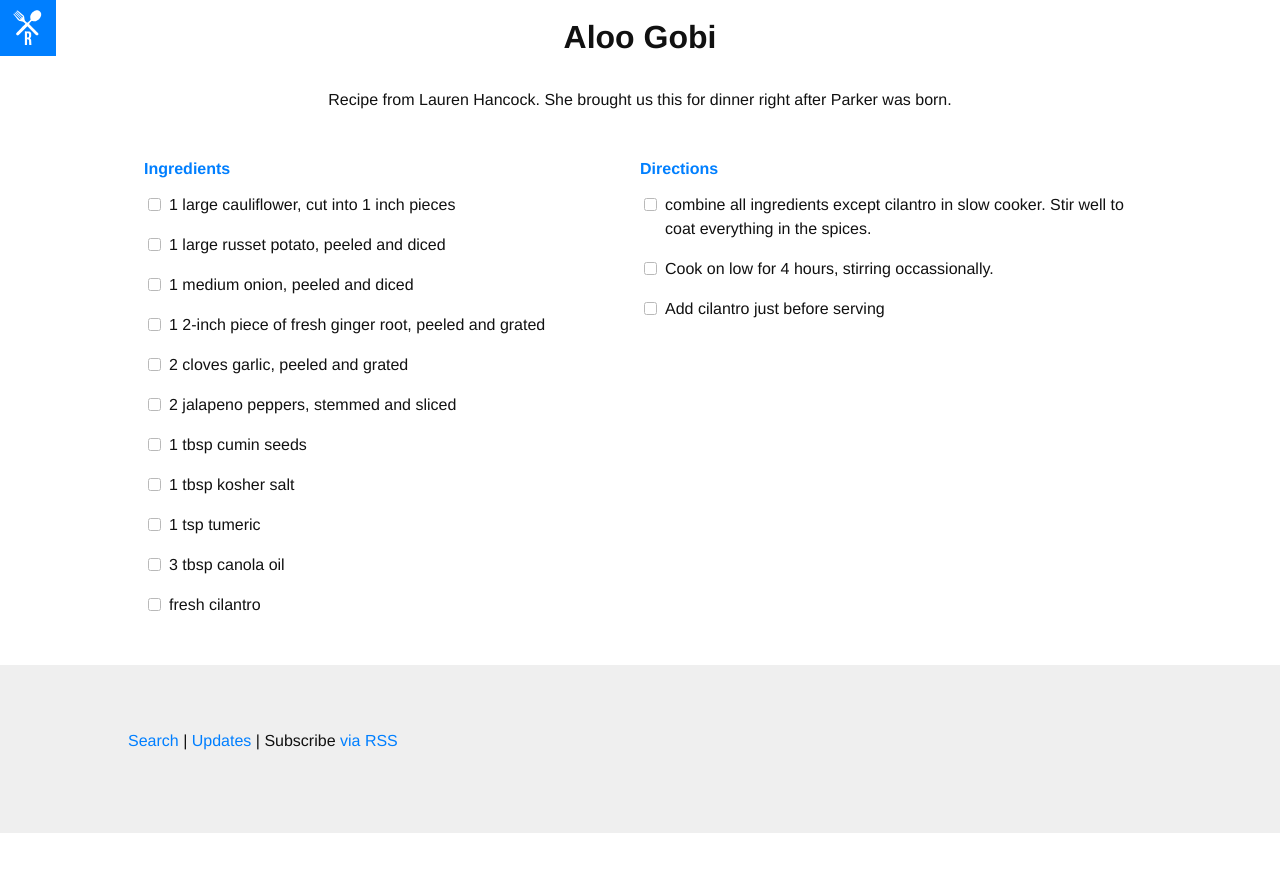
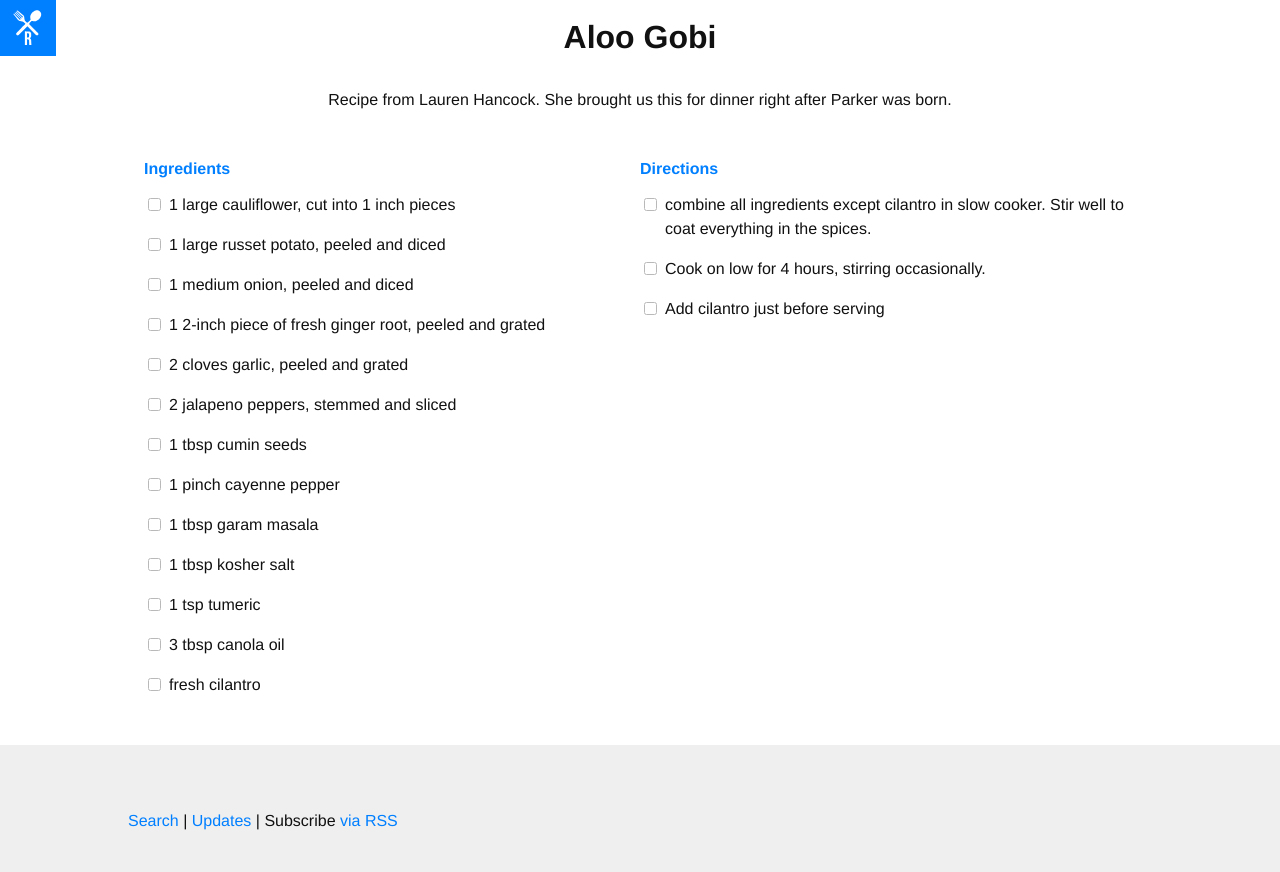
Before and after one commit to roykroth/roth-recipes, a Jekyll site: the page built from _recipes/aloo-gobi.md, in a window 1280 px wide and 900 px high, scrolled down 764 px. Shown: the top 872 px of the window. Built offline with Jekyll 4.4.1, drawn with Linux system fonts in a browser that asks for light colours; nearby versions of some CDN libraries; some web fonts are replaced; before the commit the page ends 1597 px from its top, so only the background shows below that.

Commit message:
Updating Recipes Thu Jan 10 15:58:24 PST 2019

```diff
--- a/_recipes/aloo-gobi.md
+++ b/_recipes/aloo-gobi.md
@@ -12,6 +12,8 @@ ingredients:
 - 2 cloves garlic, peeled and grated
 - 2 jalapeno peppers, stemmed and sliced
 - 1 tbsp cumin seeds
+- 1 pinch cayenne pepper
+- 1 tbsp garam masala
 - 1 tbsp kosher salt
 - 1 tsp tumeric
 - 3 tbsp canola oil
@@ -19,7 +21,7 @@ ingredients:
 
 directions:
 - combine all ingredients except cilantro in slow cooker. Stir well to coat everything in the spices.
-- Cook on low for 4 hours, stirring occassionally.
+- Cook on low for 4 hours, stirring occasionally.
 - Add cilantro just before serving
 
 ---
```
